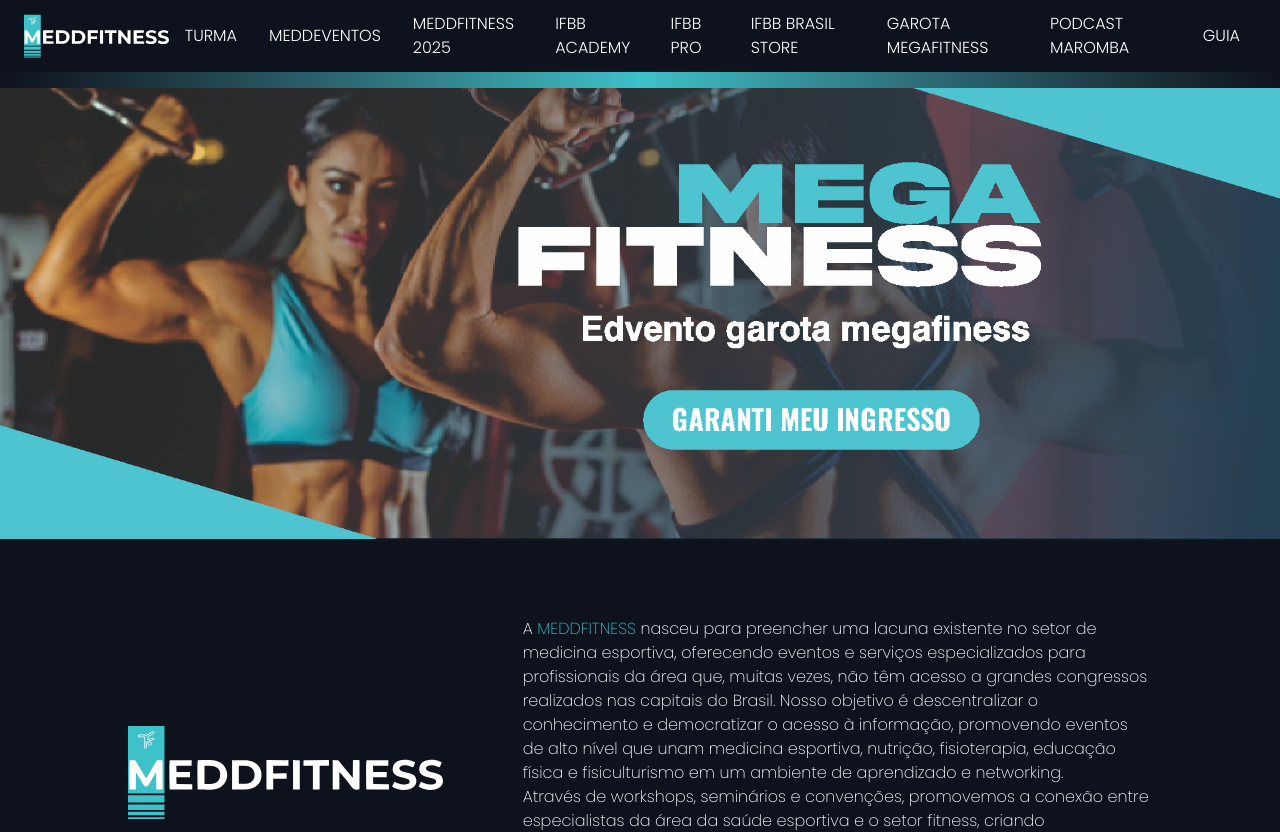
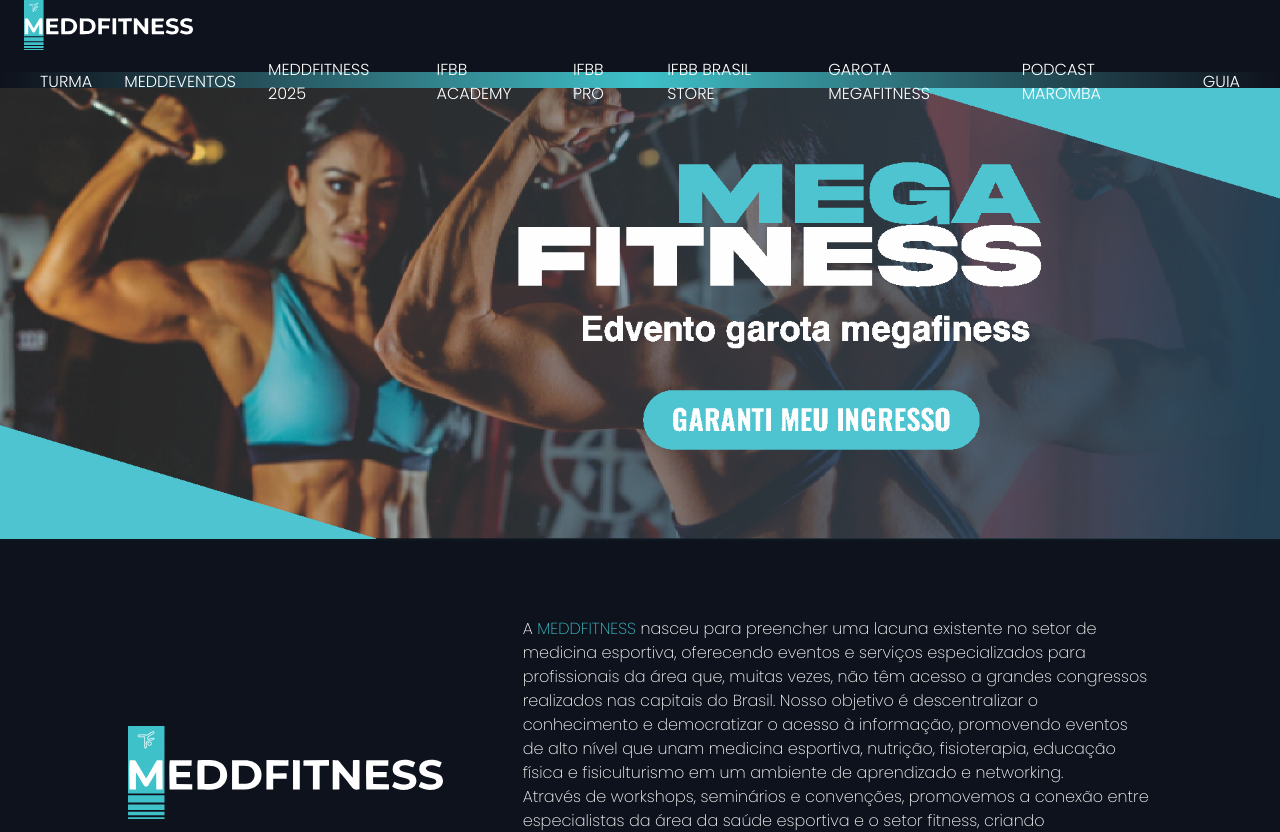
Before and after one commit to EricFrota-Dev/meddfitness, a React (Vite) app: page /meddfitness/turma in a window 1280 px wide. Shown: the top 832 px of the page. Built offline with nearby package versions, Linux system fonts and the light colour scheme.

Commit message:
fix: body size

```diff
--- a/src/components/layouts/Navigation/index.jsx
+++ b/src/components/layouts/Navigation/index.jsx
@@ -6,7 +6,7 @@
 const Navegation = () => {
   return (
     <>
-      <nav className="bg-5 justify-between z-10 after:-z-20 h-14 md:h-18 w-full fixed flex items-center pr-6 pl-6 after:absolute after:-bottom-4 after:left-0 after:w-full after:h-[16px] after:bg-gradient-to-r after:from-5 after:via-2 after:to-5">
+      <nav className="bg-5 justify-between z-10 after:-z-20 h-14 md:h-18 w-[100vw] fixed flex flex-wrap items-center pr-6 pl-6 after:absolute after:-bottom-4 after:left-0 after:w-full after:h-[16px] after:bg-gradient-to-r after:from-5 after:via-2 after:to-5">
         <Logo />
         <motion.div
           variants={entryAnimation()}
--- a/src/index.css
+++ b/src/index.css
@@ -12,21 +12,21 @@
   box-sizing: border-box;
 } */
 
-body {
-  font-family: "Poppins", serif;
-  font-weight: 200;
-}
-
 #root {
   width: 100%;
   height: 100%;
   display: flex;
   flex-direction: column;
   justify-content: space-between;
+  overflow-x: hidden;
+  width: 100vw;
+  font-family: "Poppins", serif;
+  font-weight: 200;
 }
 
 .customContainer {
   padding: 36px 10%;
+  width: 100vw;
 }
 .neon {
   text-shadow: 0 0 5px #3ec1c9, 0 0 10px #3ec1c9;
```
